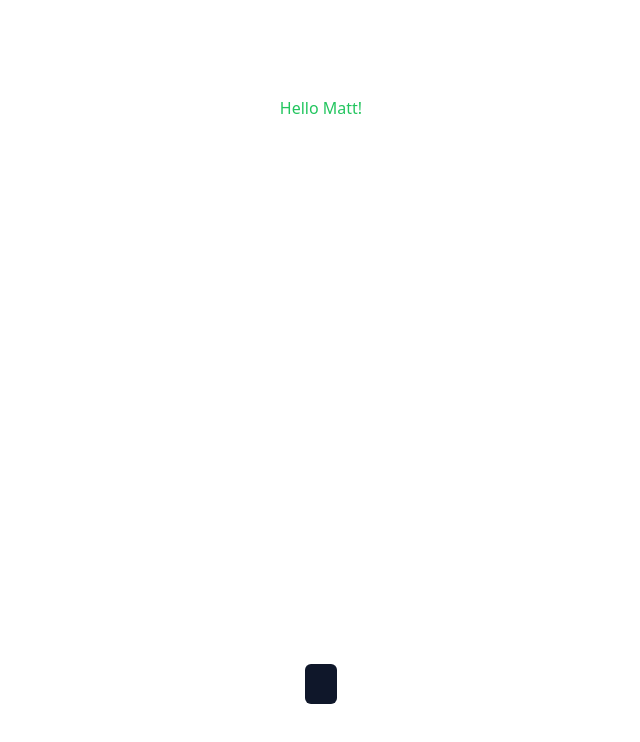
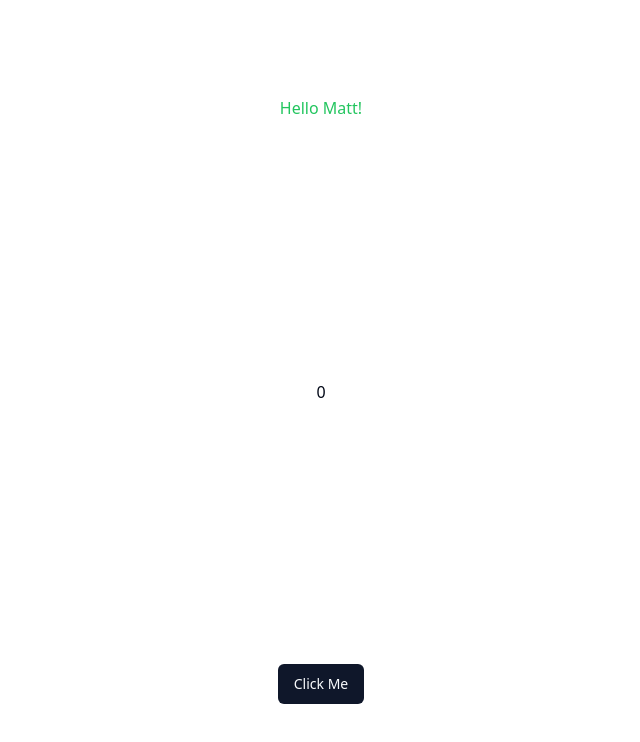
Before and after one commit to matthewkuria/nextjsproj, a Next.js app in the folder my-app/: page / in a window 1280 px wide. Shown: the top 742 px of the page, without its empty margins (319-959 px from the left). Built offline with nearby package versions, Linux system fonts and the light colour scheme.

Commit message:
add use client to my code

```diff
--- a/my-app/src/app/page.tsx
+++ b/my-app/src/app/page.tsx
@@ -1,10 +1,14 @@
+"use client";
 import { Button } from "@/components/ui/button";
+import { useState } from "react";
 
 export default function Home() {
+  const [count, setCount] = useState(0)
   return (
     <main className="flex min-h-screen flex-col items-center justify-between p-24">
      <h1 className="text-green-500">Hello Matt!</h1>
-     <Button />
+     <p className="">{count}</p>
+     <Button>Click Me</Button>
     </main>
   );
 }
```
